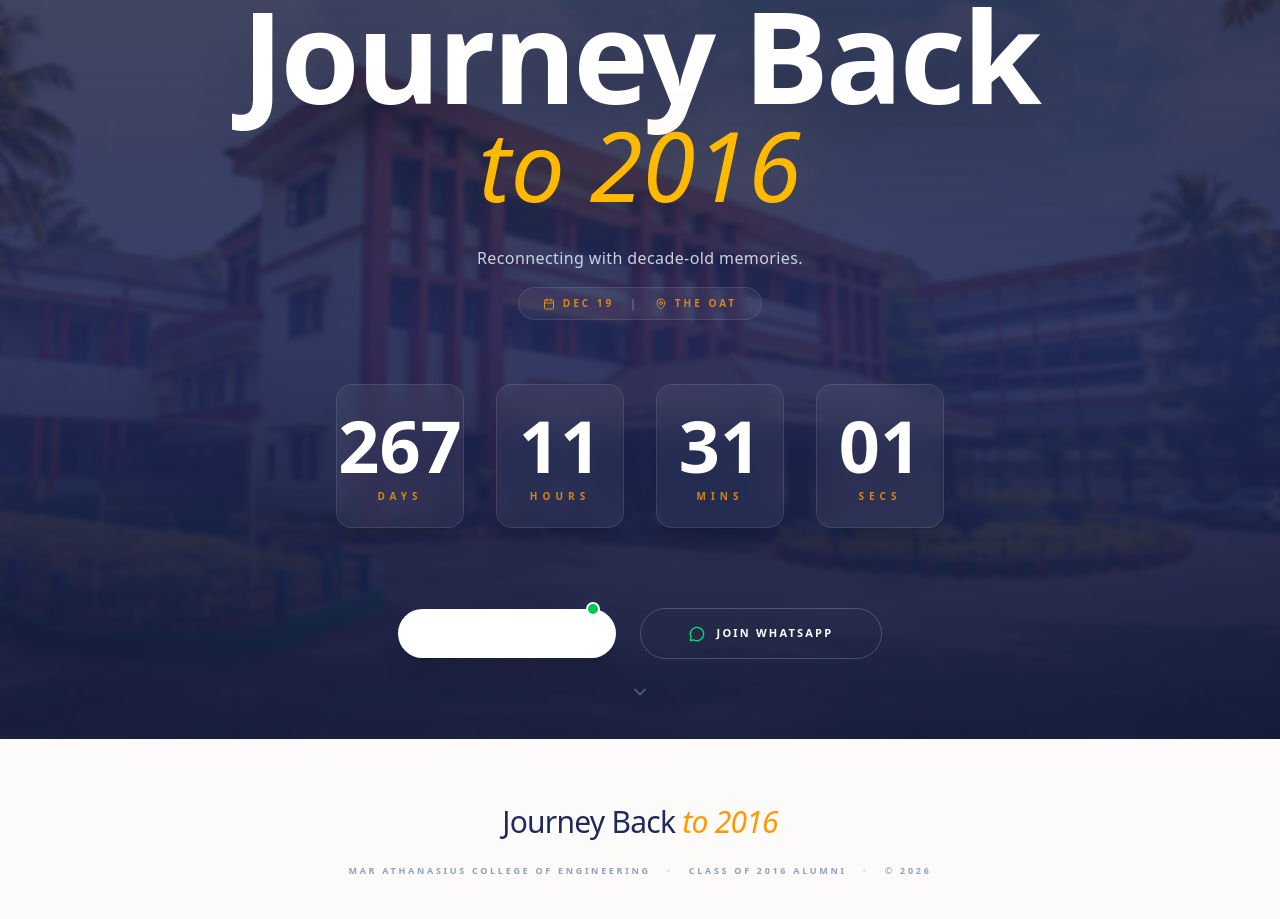
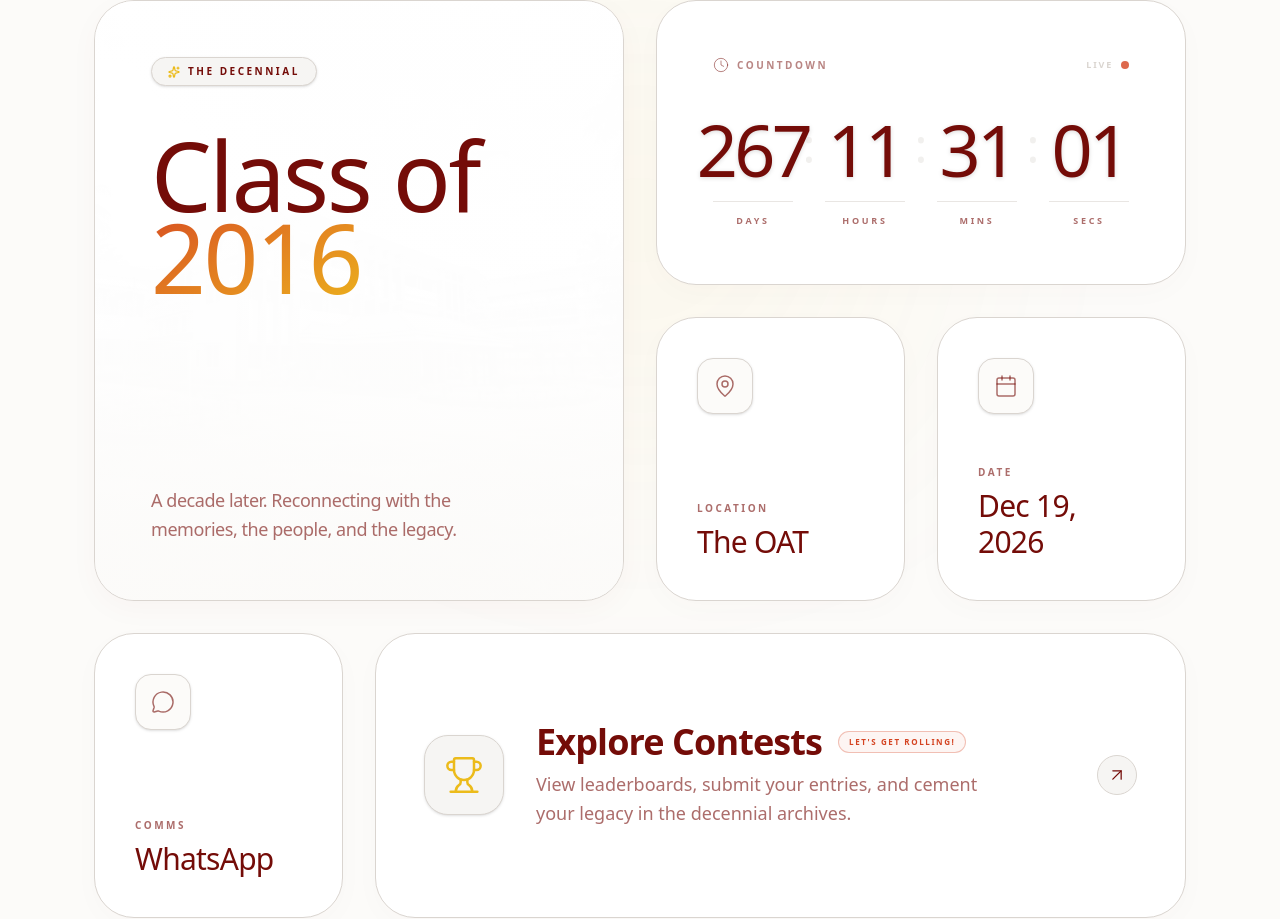
Before and after one commit to mace-2016/alumnimeet, a Next.js app: page / in a window 1280 px wide. Shown: the part 244-1163 px from the top of the page. Built offline with nearby package versions, Linux system fonts and the light colour scheme; a web font is replaced by a local one.

Commit message:
Update page.tsx

```diff
--- a/app/page.tsx
+++ b/app/page.tsx
@@ -2,24 +2,27 @@
 
 import React, { useState, useEffect } from "react";
 import Link from "next/link";
-import { ArrowRight, MessageCircle, Sparkles, ChevronDown, Calendar, MapPin } from "lucide-react";
+import {
+  ArrowUpRight,
+  MessageCircle,
+  MapPin,
+  Calendar,
+  Trophy,
+  Sparkles,
+  Clock,
+} from "lucide-react";
+
 export default function HomePage() {
   const [mounted, setMounted] = useState(false);
   const [timeLeft, setTimeLeft] = useState({ days: 0, hours: 0, minutes: 0, seconds: 0 });
 
   useEffect(() => {
-    setMounted(true); // Prevents Next.js hydration mismatch on the timer
-
-    // Targeted to Dec 19, 2026
+    setMounted(true);
     const targetDate = new Date("2026-12-19T00:00:00").getTime();
-
     const timer = setInterval(() => {
       const now = new Date().getTime();
       const distance = targetDate - now;
-      if (distance < 0) {
-        clearInterval(timer);
-        return;
-      }
+      if (distance < 0) { clearInterval(timer); return; }
       setTimeLeft({
         days: Math.floor(distance / (1000 * 60 * 60 * 24)),
         hours: Math.floor((distance % (1000 * 60 * 60 * 24)) / (1000 * 60 * 60)),
@@ -27,103 +30,196 @@ export default function HomePage() {
         seconds: Math.floor((distance % (1000 * 60)) / 1000),
       });
     }, 1000);
-
     return () => clearInterval(timer);
   }, []);
 
+  if (!mounted) return null;
+
+  const timerItems = [
+    { label: "Days", value: timeLeft.days },
+    { label: "Hours", value: timeLeft.hours },
+    { label: "Mins", value: timeLeft.minutes },
+    { label: "Secs", value: timeLeft.seconds },
+  ];
+
   return (
-    <div className="relative min-h-[calc(100vh-80px)] w-full flex flex-col items-center justify-center overflow-hidden font-sans">
+    <div className="relative w-full max-w-[1140px] mx-auto px-6 py-12 md:py-20 animate-in fade-in duration-1000">
 
-      {/* Background matches the Contest Hub depth perfectly */}
-      <div className="absolute inset-0 bg-cover bg-center bg-no-repeat" style={{ backgroundImage: "url('/hero.jpg')" }} />
-      <div className="absolute inset-0 bg-gradient-to-b from-[#151c3d]/80 via-[#1f295a]/90 to-[#151c3d]/95 backdrop-blur-[2px]" />
+      {/* Page Atmosphere - Using your Heritage Gold & Rust variables */}
+      <div className="pointer-events-none absolute inset-0 -z-10 overflow-hidden">
+        <div className="absolute left-1/2 top-0 h-[600px] w-[1000px] -translate-x-1/2 rounded-full bg-[radial-gradient(circle_at_center,var(--color-mace-gold),transparent_70%)] opacity-[0.07] blur-[120px]" />
+      </div>
 
-      <main className="relative z-10 w-full max-w-6xl px-6 text-center text-white pt-10 pb-20">
+      <div className="grid grid-cols-1 md:grid-cols-4 md:grid-rows-3 gap-6 lg:gap-8">
 
-        <div className="animate-in fade-in slide-in-from-top-4 duration-1000 text-center">
-          <p className="text-[11px] font-medium uppercase tracking-[0.4em] text-amber-500 mb-6 opacity-90 flex items-center justify-center gap-3">
-            <Sparkles className="w-3.5 h-3.5" /> The Decennial Celebration
-          </p>
+        {/* HERO BLOCK */}
+        <div className="group relative md:col-span-2 md:row-span-2 min-h-[400px] overflow-hidden rounded-[2.5rem] border border-[var(--border)] bg-white p-10 lg:p-14 shadow-[0_8px_30px_rgba(116,12,8,0.03)] transition-all duration-700 ease-[cubic-bezier(0.16,1,0.3,1)] hover:-translate-y-1.5 hover:shadow-[0_30px_60px_rgba(116,12,8,0.08)]">
+          <div className="absolute inset-0 bg-[url('/hero.jpg')] bg-cover bg-center opacity-[0.03] grayscale transition-opacity duration-1000 group-hover:opacity-[0.06]" />
+          <div className="absolute inset-0 bg-gradient-to-b from-white/95 via-white/80 to-[var(--background)]/90" />
 
-          <h1 className="text-6xl md:text-9xl font-serif leading-[0.85] mb-8 drop-shadow-2xl">
-            <span className="block font-bold tracking-tight text-white">Journey Back</span>
-            <span className="text-amber-400 italic font-light lowercase text-5xl md:text-8xl mt-2 block drop-shadow-[0_0_30px_rgba(251,191,36,0.2)]">
-              to 2016
-            </span>
-          </h1>
+          <div className="relative z-10 h-full flex flex-col justify-between">
+            <div>
+              <div className="mb-12 inline-flex items-center gap-2 rounded-full border border-[var(--border)] bg-[var(--surface-soft)] px-4 py-1.5 text-[10px] font-bold uppercase tracking-[0.25em] text-[var(--text)] shadow-sm">
+                <Sparkles className="h-3 w-3 text-[var(--color-mace-gold)]" strokeWidth={2.5} />
+                The Decennial
+              </div>
 
-          <div className="space-y-4 mb-16">
-            <p className="text-sm md:text-base text-slate-300 max-w-lg mx-auto font-light tracking-wide leading-relaxed px-4">
-              Reconnecting with decade-old memories.
+              <h1 className="font-serif text-[4rem] lg:text-[6rem] leading-[0.85] tracking-tight text-[var(--color-mace-crimson)]">
+                Class of<br />
+                <span className="bg-gradient-to-br from-[var(--color-mace-rust)] to-[var(--color-mace-gold)] bg-clip-text text-transparent font-light pr-4">
+                  2016
+                </span>
+              </h1>
+            </div>
+
+            <p className="max-w-[320px] text-lg leading-relaxed font-medium text-[var(--text-muted)] tracking-tight">
+              A decade later. Reconnecting with the memories, the people, and the legacy.
             </p>
-
-            <div className="flex items-center justify-center gap-4 text-[10px] uppercase tracking-[0.3em] text-amber-500/80 font-semibold bg-white/5 inline-flex px-6 py-2 rounded-full border border-white/10">
-  <span className="flex items-center gap-2">
-    <Calendar className="w-3 h-3" /> Dec 19
-  </span>
-  <span className="opacity-30 text-white">|</span>
-  <span className="flex items-center gap-2">
-    <MapPin className="w-3 h-3" /> The OAT
-  </span>
-</div>
           </div>
         </div>
 
-        {/* Enhanced Glassmorphism Countdown Grid */}
-        <div className="flex flex-wrap justify-center gap-4 sm:gap-6 md:gap-8 mb-20 animate-in fade-in zoom-in duration-1000 delay-300">
-          {[
-            { label: "Days", value: timeLeft.days },
-            { label: "Hours", value: timeLeft.hours },
-            { label: "Mins", value: timeLeft.minutes },
-            { label: "Secs", value: timeLeft.seconds },
-          ].map((item, idx) => (
-            <div
-              key={idx}
-              className="flex flex-col items-center justify-center bg-white/5 border border-white/10 backdrop-blur-md rounded-2xl w-20 h-24 sm:w-28 sm:h-32 md:w-32 md:h-36 shadow-xl"
-            >
-              <span className="text-4xl sm:text-5xl md:text-7xl font-serif font-bold text-white mb-1 md:mb-2 leading-none">
-                {mounted ? String(item.value).padStart(2, '0') : "00"}
-              </span>
-              <span className="text-[9px] sm:text-[10px] uppercase tracking-[0.4em] sm:tracking-[0.5em] text-amber-500/80 font-semibold">
-                {item.label}
-              </span>
+        {/* TIMER BLOCK - THE CHRONOGRAPH VIBE */}
+        <div className="group relative md:col-span-2 bg-white rounded-[2.5rem] border border-[var(--border)] p-10 lg:p-14 flex flex-col justify-center overflow-hidden shadow-[0_8px_30px_rgba(116,12,8,0.02)] transition-all duration-700 hover:shadow-[0_30px_60px_rgba(116,12,8,0.06)] hover:-translate-y-1.5">
+
+          {/* Architectural Clockwork Rings (Hidden until hover) */}
+          <div className="absolute -right-24 -top-24 w-72 h-72 border border-[var(--color-mace-gold)]/20 rounded-full opacity-0 group-hover:opacity-100 group-hover:scale-105 transition-all duration-1000 ease-out" />
+          <div className="absolute -right-12 -top-12 w-48 h-48 border border-[var(--color-mace-gold)]/30 rounded-full opacity-0 group-hover:opacity-100 group-hover:scale-110 transition-all duration-1000 delay-75 ease-out" />
+          <div className="absolute inset-0 bg-[radial-gradient(circle_at_100%_0%,var(--color-mace-gold),transparent_40%)] opacity-0 group-hover:opacity-[0.04] transition-opacity duration-1000" />
+
+          <div className="relative z-10">
+            <div className="mb-10 flex items-center justify-between">
+              <div className="flex items-center gap-2 text-[10px] font-bold uppercase tracking-[0.25em] text-[var(--color-mace-crimson)]/50 group-hover:text-[var(--color-mace-rust)] transition-colors duration-500">
+                <Clock className="h-4 w-4" strokeWidth={1.5} />
+                Countdown
+              </div>
+
+              {/* Live Status Indicator */}
+              <div className="flex items-center gap-2">
+                <span className="text-[9px] font-bold uppercase tracking-[0.2em] text-[var(--color-mace-stone)]">Live</span>
+                <span className="relative flex h-2 w-2">
+                  <span className="animate-ping absolute inline-flex h-full w-full rounded-full bg-[var(--color-mace-rust)] opacity-40"></span>
+                  <span className="relative inline-flex rounded-full h-2 w-2 bg-[var(--color-mace-rust)] opacity-80"></span>
+                </span>
+              </div>
             </div>
-          ))}
+
+            <div className="flex items-start justify-between w-full">
+              {timerItems.map((item, idx) => (
+                <React.Fragment key={idx}>
+                  <div className="flex flex-col items-center gap-4 w-16 md:w-20">
+                    <span className="font-serif text-5xl md:text-6xl lg:text-7xl font-medium text-[var(--color-mace-crimson)] tabular-nums tracking-tighter drop-shadow-sm group-hover:-translate-y-1 transition-transform duration-500">
+                      {String(item.value).padStart(2, "0")}
+                    </span>
+                    <span className="text-[9px] font-black uppercase tracking-[0.3em] text-[var(--text-muted)] border-t border-[var(--border)]/60 pt-3 w-full text-center">
+                      {item.label}
+                    </span>
+                  </div>
+
+                  {/* Classic Chronograph Separators */}
+                  {idx !== timerItems.length - 1 && (
+                    <div className="text-3xl md:text-5xl font-serif font-light text-[var(--color-mace-stone)]/40 mt-1 md:mt-2 animate-pulse">
+                      :
+                    </div>
+                  )}
+                </React.Fragment>
+              ))}
+            </div>
+          </div>
         </div>
 
-        {/* Call to Actions */}
-        <div className="flex flex-col sm:flex-row items-center justify-center gap-6 animate-in fade-in slide-in-from-bottom-6 duration-1000 delay-500">
+        {/* LOCATION BLOCK */}
+        <a href="#map" className="group relative bg-white rounded-[2.5rem] border border-[var(--border)] p-8 lg:p-10 flex flex-col justify-between overflow-hidden shadow-[0_8px_30px_rgba(116,12,8,0.02)] hover:shadow-[0_20px_40px_rgba(116,12,8,0.06)] hover:-translate-y-1 transition-all duration-500">
+          {/* Faded Watermark */}
+          <MapPin className="absolute -right-8 -bottom-8 w-40 h-40 text-[var(--color-mace-gold)] opacity-0 group-hover:opacity-[0.04] group-hover:-translate-x-2 group-hover:-translate-y-2 transition-all duration-700 ease-out pointer-events-none" />
 
-          {/* Primary CTA with Pulsing Indicator */}
-          <Link
-  href="/contest/letsname"
-  className="group relative px-12 py-4 bg-white text-[#1f295a] rounded-full font-bold text-[11px] uppercase tracking-[0.2em] hover:bg-amber-400 transition-all flex items-center gap-3 shadow-xl hover:shadow-[0_0_30px_rgba(245,158,11,0.4)] active:scale-95"
->
-  {/* Live Pulse Dot */}
-  <span className="absolute top-0 right-4 -translate-y-1/2 flex h-3.5 w-3.5">
-    <span className="animate-ping absolute inline-flex h-full w-full rounded-full bg-green-400 opacity-75"></span>
-    {/* Notice the border-white that changes to border-amber-400 on group hover */}
-    <span className="relative inline-flex rounded-full h-3.5 w-3.5 bg-green-500 border-2 border-white group-hover:border-amber-400 transition-colors"></span>
-  </span>
-  The Naming <ArrowRight className="w-4 h-4" />
-</Link>
+          <div className="flex justify-between items-start relative z-10">
+            <div className="w-14 h-14 rounded-2xl bg-[var(--background)] border border-[var(--border)] flex items-center justify-center group-hover:border-[var(--color-mace-gold)]/30 group-hover:bg-[var(--color-mace-gold)]/10 transition-all duration-500 shadow-sm group-hover:scale-105">
+              <MapPin className="h-6 w-6 text-[var(--text-muted)] group-hover:text-[var(--color-mace-gold)] transition-colors duration-500" strokeWidth={1.5} />
+            </div>
+            <ArrowUpRight className="h-6 w-6 text-[var(--color-mace-stone)] opacity-0 group-hover:opacity-100 group-hover:text-[var(--color-mace-gold)] group-hover:translate-x-1 group-hover:-translate-y-1 transition-all duration-500" />
+          </div>
 
-          {/* Functional WhatsApp Link */}
-          <a
-            href="https://chat.whatsapp.com/YOUR_GROUP_LINK_HERE"
-            target="_blank"
-            rel="noopener noreferrer"
-            className="px-12 py-4 bg-transparent border border-white/20 text-white rounded-full font-bold text-[11px] uppercase tracking-[0.2em] hover:bg-white/10 transition-all flex items-center gap-3 active:scale-95"
-          >
-            <MessageCircle className="w-4 h-4 text-green-400" />
-            Join WhatsApp
-          </a>
+          <div className="relative z-10 mt-12">
+            <p className="mb-2 text-[10px] font-bold uppercase tracking-[0.25em] text-[var(--text-muted)] group-hover:text-[var(--color-mace-crimson)]/70 transition-colors duration-500">Location</p>
+            <p className="font-serif text-2xl lg:text-3xl font-medium tracking-tight text-[var(--color-mace-crimson)]">The OAT</p>
+          </div>
+        </a>
 
-        </div>
-      </main>
+        {/* DATE BLOCK */}
+        <a href="#calendar" className="group relative bg-white rounded-[2.5rem] border border-[var(--border)] p-8 lg:p-10 flex flex-col justify-between overflow-hidden shadow-[0_8px_30px_rgba(116,12,8,0.02)] hover:shadow-[0_20px_40px_rgba(116,12,8,0.06)] hover:-translate-y-1 transition-all duration-500">
+          {/* Faded Watermark */}
+          <Calendar className="absolute -right-8 -bottom-8 w-40 h-40 text-[var(--color-mace-rust)] opacity-0 group-hover:opacity-[0.03] group-hover:-translate-x-2 group-hover:-translate-y-2 transition-all duration-700 ease-out pointer-events-none" />
 
-      <div className="absolute bottom-8 animate-bounce opacity-30 hidden md:block">
-        <ChevronDown className="text-white w-5 h-5" />
+          <div className="flex justify-between items-start relative z-10">
+            <div className="w-14 h-14 rounded-2xl bg-[var(--background)] border border-[var(--border)] flex items-center justify-center group-hover:border-[var(--color-mace-rust)]/30 group-hover:bg-[var(--color-mace-rust)]/10 transition-all duration-500 shadow-sm group-hover:scale-105">
+              <Calendar className="h-6 w-6 text-[var(--text-muted)] group-hover:text-[var(--color-mace-rust)] transition-colors duration-500" strokeWidth={1.5} />
+            </div>
+            <ArrowUpRight className="h-6 w-6 text-[var(--color-mace-stone)] opacity-0 group-hover:opacity-100 group-hover:text-[var(--color-mace-rust)] group-hover:translate-x-1 group-hover:-translate-y-1 transition-all duration-500" />
+          </div>
+
+          <div className="relative z-10 mt-12">
+            <p className="mb-2 text-[10px] font-bold uppercase tracking-[0.25em] text-[var(--text-muted)] group-hover:text-[var(--color-mace-crimson)]/70 transition-colors duration-500">Date</p>
+            <p className="font-serif text-2xl lg:text-3xl font-medium tracking-tight text-[var(--color-mace-crimson)]">Dec 19, 2026</p>
+          </div>
+        </a>
+
+        {/* WHATSAPP BLOCK */}
+        <a href="#whatsapp" className="group relative bg-white rounded-[2.5rem] border border-[var(--border)] p-8 lg:p-10 flex flex-col justify-between overflow-hidden shadow-[0_8px_30px_rgba(116,12,8,0.02)] hover:shadow-[0_20px_40px_rgba(116,12,8,0.06)] hover:-translate-y-1 transition-all duration-500">
+          {/* Faded Watermark */}
+          <MessageCircle className="absolute -right-8 -bottom-8 w-40 h-40 text-[var(--color-mace-crimson)] opacity-0 group-hover:opacity-[0.03] group-hover:-translate-x-2 group-hover:-translate-y-2 transition-all duration-700 ease-out pointer-events-none" />
+
+          <div className="flex justify-between items-start relative z-10">
+            <div className="w-14 h-14 rounded-2xl bg-[var(--background)] border border-[var(--border)] flex items-center justify-center group-hover:border-[var(--color-mace-crimson)]/30 group-hover:bg-[var(--color-mace-crimson)]/5 transition-all duration-500 shadow-sm group-hover:scale-105">
+              <MessageCircle className="h-6 w-6 text-[var(--text-muted)] group-hover:text-[var(--color-mace-crimson)] transition-colors duration-500" strokeWidth={1.5} />
+            </div>
+            <ArrowUpRight className="h-6 w-6 text-[var(--color-mace-stone)] opacity-0 group-hover:opacity-100 group-hover:text-[var(--color-mace-crimson)] group-hover:translate-x-1 group-hover:-translate-y-1 transition-all duration-500" />
+          </div>
+
+          <div className="relative z-10 mt-12">
+            <p className="mb-2 text-[10px] font-bold uppercase tracking-[0.25em] text-[var(--text-muted)] group-hover:text-[var(--color-mace-crimson)]/70 transition-colors duration-500">Comms</p>
+            <p className="font-serif text-2xl lg:text-3xl font-medium tracking-tight text-[var(--color-mace-crimson)]">WhatsApp</p>
+          </div>
+        </a>
+
+        {/* CONTESTS BLOCK - THE TROPHY ROOM VIBE */}
+        <Link href="/contest" className="group relative md:col-span-3 bg-white rounded-[2.5rem] border border-[var(--border)] p-10 lg:p-12 flex flex-col md:flex-row md:items-center justify-between overflow-hidden shadow-[0_8px_30px_rgba(116,12,8,0.02)] hover:shadow-[0_40px_80px_rgba(116,12,8,0.08)] hover:-translate-y-1.5 transition-all duration-700">
+
+          {/* Premium Background Blooms */}
+          <div className="absolute inset-0 bg-[radial-gradient(circle_at_0%_100%,var(--color-mace-gold),transparent_40%)] opacity-0 group-hover:opacity-[0.06] transition-opacity duration-1000" />
+
+          {/* Faded Watermark Trophy */}
+          <Trophy className="absolute -right-8 -bottom-12 w-64 h-64 text-[var(--color-mace-gold)] opacity-0 group-hover:opacity-[0.03] group-hover:-translate-x-4 group-hover:-translate-y-4 transition-all duration-1000 ease-out pointer-events-none" />
+
+          <div className="flex flex-col md:flex-row md:items-center gap-6 lg:gap-8 relative z-10">
+            <div className="w-16 h-16 lg:w-20 lg:h-20 rounded-[1.5rem] bg-[var(--surface-soft)] border border-[var(--border)] flex items-center justify-center group-hover:bg-[var(--color-mace-gold)] group-hover:border-[var(--color-mace-gold)] transition-all duration-700 shadow-sm shrink-0 group-hover:scale-105">
+              <Trophy className="h-8 w-8 lg:h-10 lg:w-10 text-[var(--color-mace-gold)] group-hover:text-white transition-colors duration-500" strokeWidth={1.5} />
+            </div>
+
+            <div>
+              <div className="mb-2 flex items-center gap-4">
+                <h3 className="font-serif text-3xl lg:text-4xl font-bold tracking-tight text-[var(--color-mace-crimson)]">
+                  Explore Contests
+                </h3>
+                {/* Replaced pulsing dot with a prestigious Heritage Badge */}
+                <div className="px-2.5 py-1 rounded-full border border-[var(--color-mace-rust)]/30 bg-[var(--color-mace-rust)]/5 text-[8px] font-black uppercase tracking-[0.2em] text-[var(--color-mace-rust)]">
+                  Let's Get Rolling!
+                </div>
+              </div>
+              <p className="max-w-md text-base lg:text-lg font-medium text-[var(--text-muted)] leading-relaxed">
+                View leaderboards, submit your entries, and cement your legacy in the decennial archives.
+              </p>
+            </div>
+          </div>
+
+          {/* Upgraded CTA Button */}
+          <div className="mt-8 md:mt-0 flex items-center gap-3 text-[11px] font-black uppercase tracking-[0.3em] text-[var(--text-muted)] group-hover:text-[var(--color-mace-rust)] transition-colors duration-500 relative z-10 w-fit">
+
+            <div className="w-10 h-10 rounded-full bg-[var(--surface-soft)] border border-[var(--border)] flex items-center justify-center group-hover:bg-[var(--color-mace-rust)]/10 group-hover:border-[var(--color-mace-rust)]/20 transition-all duration-500">
+              <ArrowUpRight className="h-5 w-5 text-[var(--color-mace-crimson)] group-hover:text-[var(--color-mace-rust)] group-hover:translate-x-0.5 group-hover:-translate-y-0.5 transition-all" strokeWidth={1.5} />
+            </div>
+          </div>
+        </Link>
+
       </div>
     </div>
   );
```
